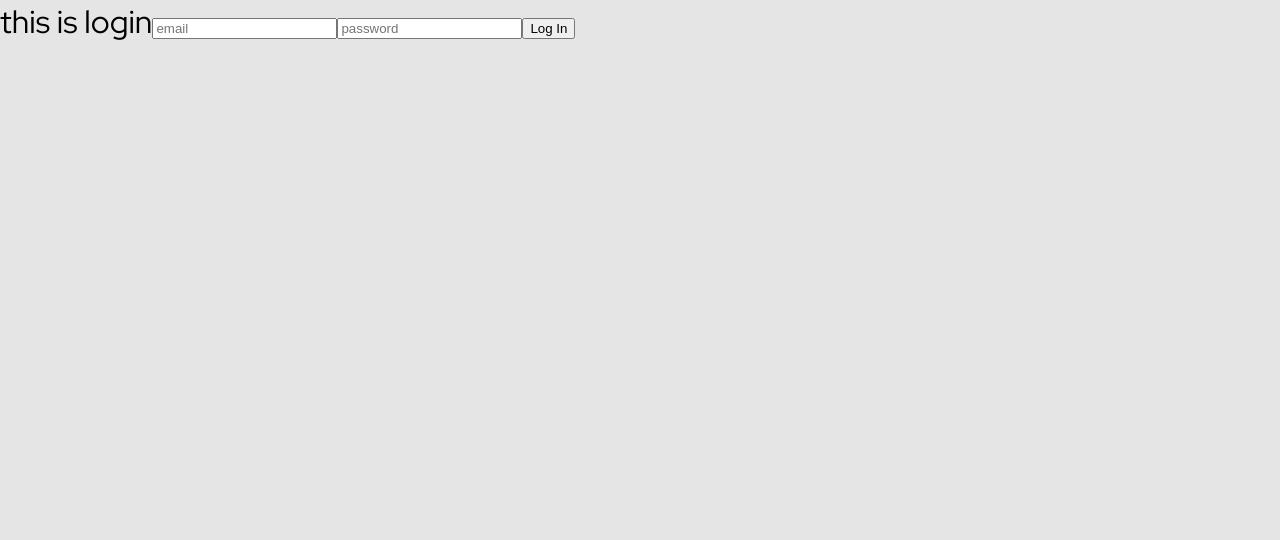
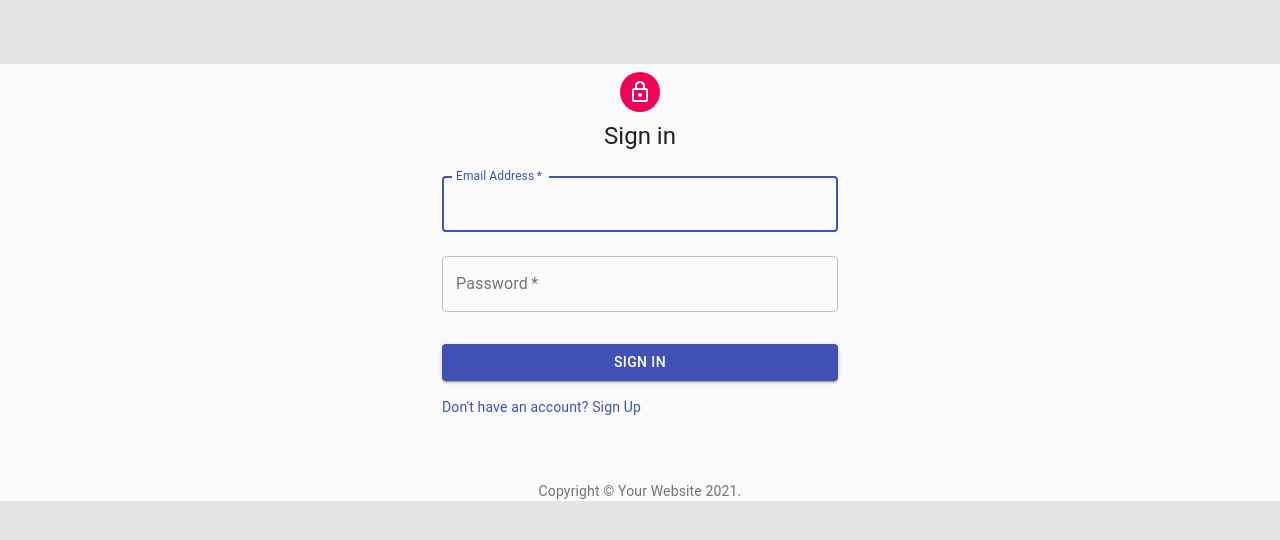
Before and after one commit to team-louis-vuitton/unlocking-wellness, a Next.js app in the folder client/: page /login in a window 1280 px wide. Shown: the top 540 px of the page. Built offline with nearby package versions, Linux system fonts and the light colour scheme; no server answers.

Commit message:
using Material UI for the login and registration pages

```diff
--- a/client/lib/Firebase.js
+++ b/client/lib/Firebase.js
@@ -1,5 +1,5 @@
 import { initializeApp } from 'firebase/app';
-import { getAuth, onAuthStateChanged, signInWithEmailAndPassword, createUserWithEmailAndPassword } from 'firebase/auth';
+import { getAuth, onAuthStateChanged, signInWithEmailAndPassword, createUserWithEmailAndPassword, updateProfile } from 'firebase/auth';
 // Firebase credentials based on Zadok's firebase account... you will need to get his api keys
 const FirebaseCredentials = {
   apiKey: process.env.NEXT_PUBLIC_FIREBASE_PUBLIC_API_KEY,
@@ -13,5 +13,6 @@ firebase.auth = getAuth;
 firebase.onAuthStateChanged = onAuthStateChanged;
 firebase.createUserWithEmailAndPassword = createUserWithEmailAndPassword;
 firebase.signInWithEmailAndPassword = signInWithEmailAndPassword;
+firebase.updateProfile = updateProfile;
 // this will export a connection to an instance of firebase to the files that need it.
 export default firebase;
--- a/client/lib/useFirebaseAuth.js
+++ b/client/lib/useFirebaseAuth.js
@@ -4,8 +4,9 @@ import { useRouter } from 'next/router';
 // this is importing the firebase connection created using Zadok's api key
 
 const formatAuthUser = (user) => ({
-  uid: user.id,
+  uid: user.uid,
   email: user.email,
+  displayName: user.displayName
 });
 // the purpose of this function is to listen for Firebase changes
 export default function useFirebaseAuth() {
@@ -45,13 +46,18 @@ export default function useFirebaseAuth() {
       })
   };
 
-  const createUserWithEmailAndPassword = (email, password) => {
+  const createUserWithEmailAndPassword = (email, password, userName) => {
     const auth = firebase.auth();
     firebase.createUserWithEmailAndPassword(auth, email, password)
       .then((userCredential) => {
-        console.log(userCredential);
-        setAuthUser(formatAuthUser(userCredential.user));
-        router.push('/dashboard');
+        const uAuth = firebase.auth()
+        firebase.updateProfile(uAuth.currentUser, {displayName: userName})
+          .then((a) => {
+            console.log(a);
+
+            // router.push('/dashboard');
+          })
+          .catch(err => console.log(err))
         // formatAuthUser(user) // may need to comment out
       })
       .catch((error) => {
--- a/client/pages/login.js
+++ b/client/pages/login.js
@@ -1,11 +1,90 @@
 /* eslint-disable react/jsx-filename-extension */
-import { useState } from 'react';
-import Link from 'next/link';
+// export default function Login() {
+  // const [email, setEmail] = useState('');
+  // const [password, setPassword] = useState('');
+  // const [error, setError] = useState(null);
+  // const router = useRouter();
+  // const { signInWithEmailAndPassword } = useUser();
+  // console.log(signInWithEmailAndPassword)
+  // const onSubmit = (e) => {
+  //   e.preventDefault();
+  //   setError(null);
+  //   signInWithEmailAndPassword(email, password)
+  //     // .then((authUser) => {
+  //     //   router.push('/dashboard')
+  //     // })
+  //     // .catch((err) => {
+  //     //   setError(err.message)
+  //     // })
+  // }
+//   return (
+//     <div>
+//       <form className={css.main} onSubmit={onSubmit}>
+//         this is login
+//         <input type='text' placeholder='email'
+//         onChange={e => setEmail(e.target.value)}/>
+//         <input type='text' placeholder='password'
+//         onChange={e => setPassword(e.target.value)}/>
+//         <input type='submit' value='Log In' />
+//       </form>
+//     </div>
+//   );
+// }
+
+// import Link from 'next/link';
 import { useRouter } from 'next/router';
 import { useUser } from '../components/UserContext';
-import css from '../styles/login.module.css';
+// import css from '../styles/login.module.css';
+import React, { useState } from 'react';
+import Avatar from '@material-ui/core/Avatar';
+import Button from '@material-ui/core/Button';
+import CssBaseline from '@material-ui/core/CssBaseline';
+import TextField from '@material-ui/core/TextField';
+import FormControlLabel from '@material-ui/core/FormControlLabel';
+import Checkbox from '@material-ui/core/Checkbox';
+import Link from '@material-ui/core/Link';
+import Grid from '@material-ui/core/Grid';
+import Box from '@material-ui/core/Box';
+import LockOutlinedIcon from '@material-ui/icons/LockOutlined';
+import Typography from '@material-ui/core/Typography';
+import { makeStyles } from '@material-ui/core/styles';
+import Container from '@material-ui/core/Container';
 
-export default function Login() {
+function Copyright() {
+  return (
+    <Typography variant="body2" color="textSecondary" align="center">
+      {'Copyright © '}
+      <Link color="inherit" href="https://material-ui.com/">
+        Your Website
+      </Link>{' '}
+      {new Date().getFullYear()}
+      {'.'}
+    </Typography>
+  );
+}
+
+const useStyles = makeStyles((theme) => ({
+  paper: {
+    marginTop: theme.spacing(8),
+    display: 'flex',
+    flexDirection: 'column',
+    alignItems: 'center',
+  },
+  avatar: {
+    margin: theme.spacing(1),
+    backgroundColor: theme.palette.secondary.main,
+  },
+  form: {
+    width: '100%', // Fix IE 11 issue.
+    marginTop: theme.spacing(1),
+  },
+  submit: {
+    margin: theme.spacing(3, 0, 2),
+  },
+}));
+
+export default function SignIn() {
+  const classes = useStyles();
   const [email, setEmail] = useState('');
   const [password, setPassword] = useState('');
   const [error, setError] = useState(null);
@@ -23,16 +102,67 @@ export default function Login() {
       //   setError(err.message)
       // })
   }
+  const routeToRegi = () => {
+    router.push('/registration')
+  }
+
   return (
-    <div>
-      <form className={css.main} onSubmit={onSubmit}>
-        this is login
-        <input type='text' placeholder='email'
-        onChange={e => setEmail(e.target.value)}/>
-        <input type='text' placeholder='password'
-        onChange={e => setPassword(e.target.value)}/>
-        <input type='submit' value='Log In' />
-      </form>
-    </div>
+    <Container component="main" maxWidth="xs">
+      <CssBaseline />
+      <div className={classes.paper}>
+        <Avatar className={classes.avatar}>
+          <LockOutlinedIcon />
+        </Avatar>
+        <Typography component="h1" variant="h5">
+          Sign in
+        </Typography>
+        <form className={classes.form} noValidate>
+          <TextField
+            onChange={e => setEmail(e.target.value)}
+            variant="outlined"
+            margin="normal"
+            required
+            fullWidth
+            id="email"
+            label="Email Address"
+            name="email"
+            autoComplete="email"
+            autoFocus
+          />
+          <TextField
+            onChange={e => setPassword(e.target.value)}
+            variant="outlined"
+            margin="normal"
+            required
+            fullWidth
+            name="password"
+            label="Password"
+            type="password"
+            id="password"
+            autoComplete="current-password"
+          />
+          <Button
+            type="submit"
+            fullWidth
+            variant="contained"
+            color="primary"
+            className={classes.submit}
+            onClick={onSubmit}
+          >
+            Sign In
+          </Button>
+          <Grid container>
+            <Grid item>
+              <Link onClick={() => routeToRegi()} href="#" variant="body2">
+                {"Don't have an account? Sign Up"}
+              </Link>
+            </Grid>
+          </Grid>
+        </form>
+      </div>
+      <Box mt={8}>
+        <Copyright />
+      </Box>
+    </Container>
   );
 }
```
Also changed, not shown: client/pages/registration.js (+152 -164 lines).
